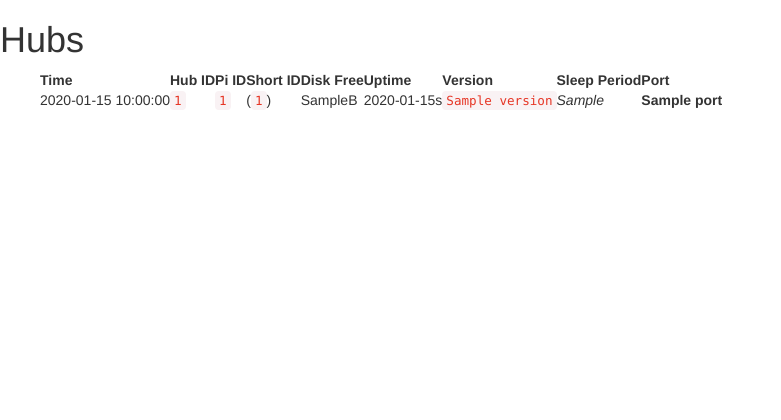
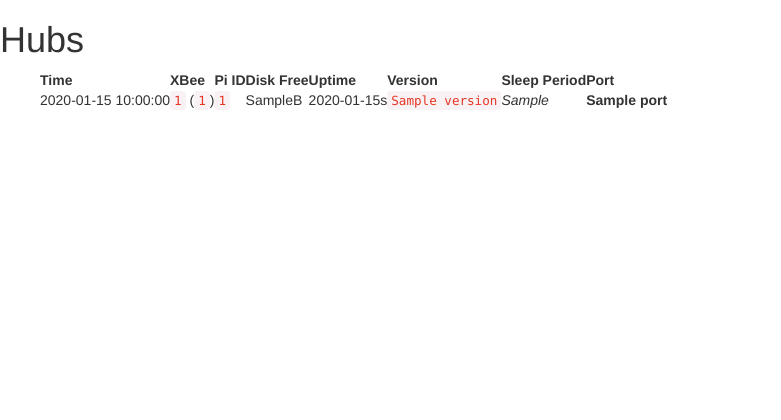
Before and after one commit to heatseeknyc/tunnel, a Flask app: template app/templates/relay/hubs.html in a window 1280 px wide. Shown: the top 420 px of the page, without its empty margins (0-781 px from the left). Run offline with Flask 2, Linux system fonts and the light colour scheme; the template is opened without the code that fills it: most values are stand-ins (such as "Sample title", 1, 10 or a date in 2020).

Commit message:
only show xbee and π headers when they're being used. fix short id ordering and treat it as part of xbee id.

```diff
--- a/app/templates/relay/_hubs.html
+++ b/app/templates/relay/_hubs.html
@@ -1,16 +1,17 @@
 <table>
+  {% for h in hubs %}
+  {% if loop.first %}
   <tr>
     <th>Time</th>
-    <th>Hub ID</th>
-    <th>Pi ID</th>
-    <th>Short ID</th>
+    <th>{% if h.hub_id is defined %}XBee{% endif %}</th>
+    <th>{% if h.pi_id is defined %}Pi ID{% endif %}</th>
     <th>Disk Free</th>
     <th>Uptime</th>
     <th>Version</th>
     <th>Sleep Period</th>
     <th>Port</th>
   </tr>
-  {% for h in hubs %}
+  {% endif %}
   <tr>
     <td>{{ h.time }}</td>
     <td>
@@ -19,9 +20,9 @@
         <code>{{ h.hub_id }}</code>
       </a>
       {% endif %}
+      {% if h.short_id %}(<code>{{ h.short_id }}</code>){% endif %}
     </td>
     <td>{% if h.pi_id %}<code>{{ h.pi_id }}</code>{% endif %}</td>
-    <td>{% if h.short_id %}(<code>{{ h.short_id }}</code>){% endif %}</td>
     <td>{% if h.disk_free %}{{ h.disk_free }}B{% endif %}</td>
     <td>{% if h.uptime %}{{ h.uptime }}s{% endif %}</td>
     <td>{% if h.version %}<code>{{ h.version }}</code>{% endif %}</td>
```
